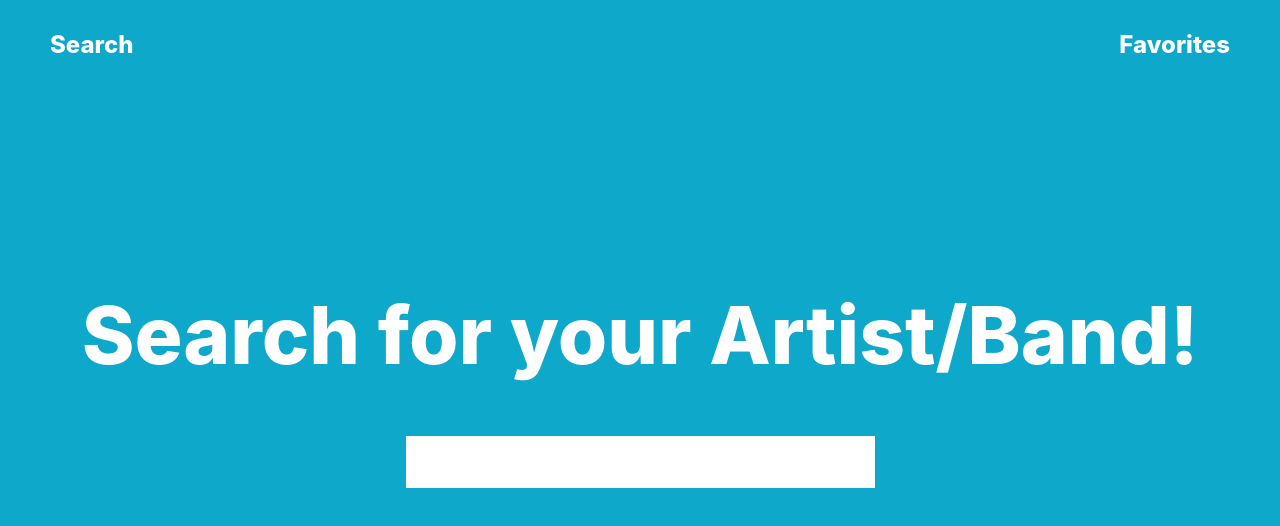
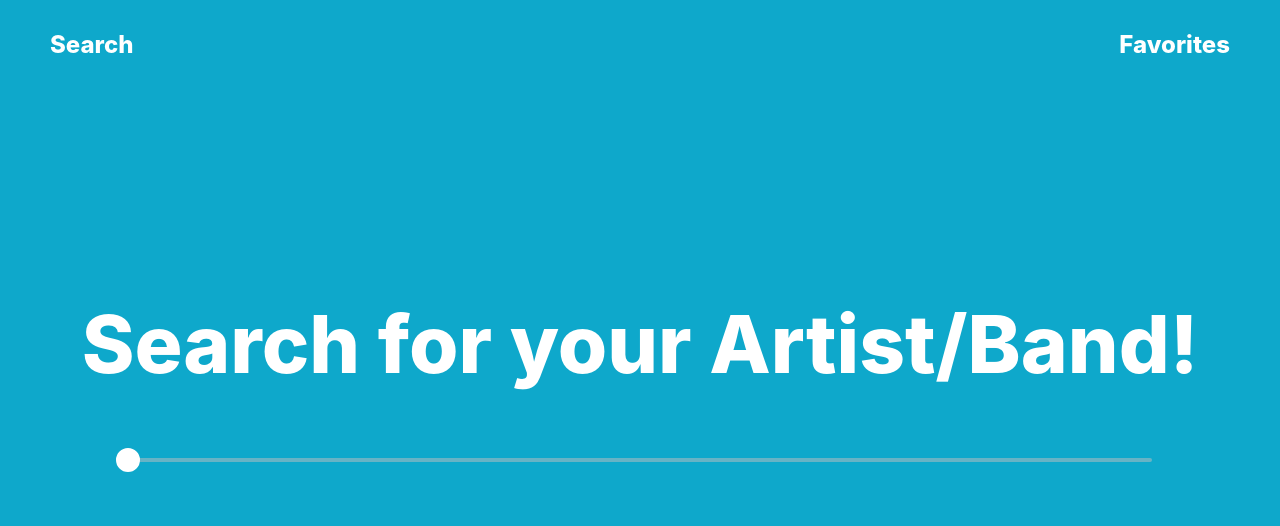
Before and after one commit to LouisGaravaglia/swapcard_music, a React (Create React App) app: page / in a window 1280 px wide. Shown: the top 526 px of the page. Built offline with nearby package versions, Linux system fonts and the light colour scheme; no server answers.

Commit message:
added MUI slider

```diff
--- a/package.json
+++ b/package.json
@@ -3,6 +3,7 @@
   "version": "0.1.0",
   "private": true,
   "dependencies": {
+    "@material-ui/core": "^4.11.3",
     "@testing-library/jest-dom": "^5.11.4",
     "@testing-library/react": "^11.1.0",
     "@testing-library/user-event": "^12.1.10",
--- a/src/App.css
+++ b/src/App.css
@@ -173,3 +173,17 @@ a {
   font-size: 1.3rem;
   color: #fff;
 }
+
+/* ////////////////////////////////////  SLIDER  //////////////////////////////////////// */
+
+.Danceability-Slider-Container-v2 {
+  display: flex;
+  justify-content: center;
+  align-items: center;
+  flex-wrap: wrap;
+  width: 100vw;
+}
+
+.Danceability-Slider-Item-v2 {
+  flex: 0 0 80vw;
+}
--- a/src/SearchBar.tsx
+++ b/src/SearchBar.tsx
@@ -1,4 +1,5 @@
 import React, {useState, useRef} from 'react';
+import YearSlider from "./YearSlider";
 
 interface Props {
   handleSubmit: (searchVal: string) => void
@@ -34,11 +35,17 @@ const SearchBar: React.FC<Props> = ({handleSubmit, typedVal}) => {
     inputRef.current = target.value
   }
 
+    const handleSliderMouseMove = async (val: any) => {
+    // setSliderVal(val);
+    // let upperLimit = (val + 0.01).toFixed(2);
+    // dispatch(getDanceabilityTracks(val, upperLimit));
+  };
+
   return (
     <div className="Search-Field">
       <div className="Search-Field-Content">
       <h1 className="">Search for your Artist/Band!</h1>
-      <form className="Search-Input-Container" onSubmit={e => { e.preventDefault(); }}>
+      {/* <form className="Search-Input-Container" onSubmit={e => { e.preventDefault(); }}>
       <div >
         <input
           type="text"
@@ -49,7 +56,9 @@ const SearchBar: React.FC<Props> = ({handleSubmit, typedVal}) => {
           onChange={handleChange}
         />
       </div>
-      </form>
+      </form> */}
+    <YearSlider handleSliderMouseMove={handleSliderMouseMove}/>
+
       </div>
       <div className="Search-Field-Filler"></div>
     </div>
--- /dev/null
+++ b/src/YearSlider.js
@@ -0,0 +1,63 @@
+import React, {useState} from 'react';
+import {withStyles} from '@material-ui/core/styles';
+import Slider from '@material-ui/core/Slider';
+
+//CUSTOM STYLE FOR THE MUI SLIDER
+const MySlider = withStyles({
+    root: {
+    color: "#fff",
+    height: 8
+  },
+  thumb: {
+    height: 24,
+    width: 24,
+    backgroundColor: "#fff",
+    border: "2px solid currentColor",
+    marginTop: -10,
+    marginLeft: -12,
+    "&:focus,&:hover,&$active": {
+      boxShadow: "inherit"
+    }
+  },
+  active: {},
+  valueLabel: {
+    left: "calc(-50% + 14px)",
+    top: -22,
+    "& *": {
+      backgroundColor: "transparent",
+      color: "#885511"
+    }
+  },
+  track: {
+    color: "#062bff",
+    height: 8,
+    borderRadius: 4
+  },
+  rail: {
+    height: 4,
+    borderRadius: 4,
+    opacity: 0.5,
+    backgroundColor: "#bfbfbf"
+  }
+})(Slider);
+
+const YearSlider = ({handleSliderMouseMove}) => {
+  const [sliderVal, setSliderVal] = useState(0);
+
+////////////////////////////////////////////////////  HANDLE CHANGE FUNCTION  ////////////////////////////////////////////////////
+
+  const handleChange = (event, newValue) => {
+    setSliderVal(newValue);
+    handleSliderMouseMove(newValue);
+  };
+
+////////////////////////////////////////////////////  RETURN  ////////////////////////////////////////////////////
+
+  return (
+    <div className="Danceability-Slider-Container-v2">
+   <MySlider className="Danceability-Slider-Item-v2" color="" value={sliderVal} max={1} min={0} step={0.01} onChange={handleChange} aria-labelledby="continuous-slider" valueLabelDisplay="off" scale={(x) => x * 100}/>
+  </div>
+  );
+};
+
+export default YearSlider;
```
Also changed, not shown: 2 other files (tests, documents, lock files or other folders).
